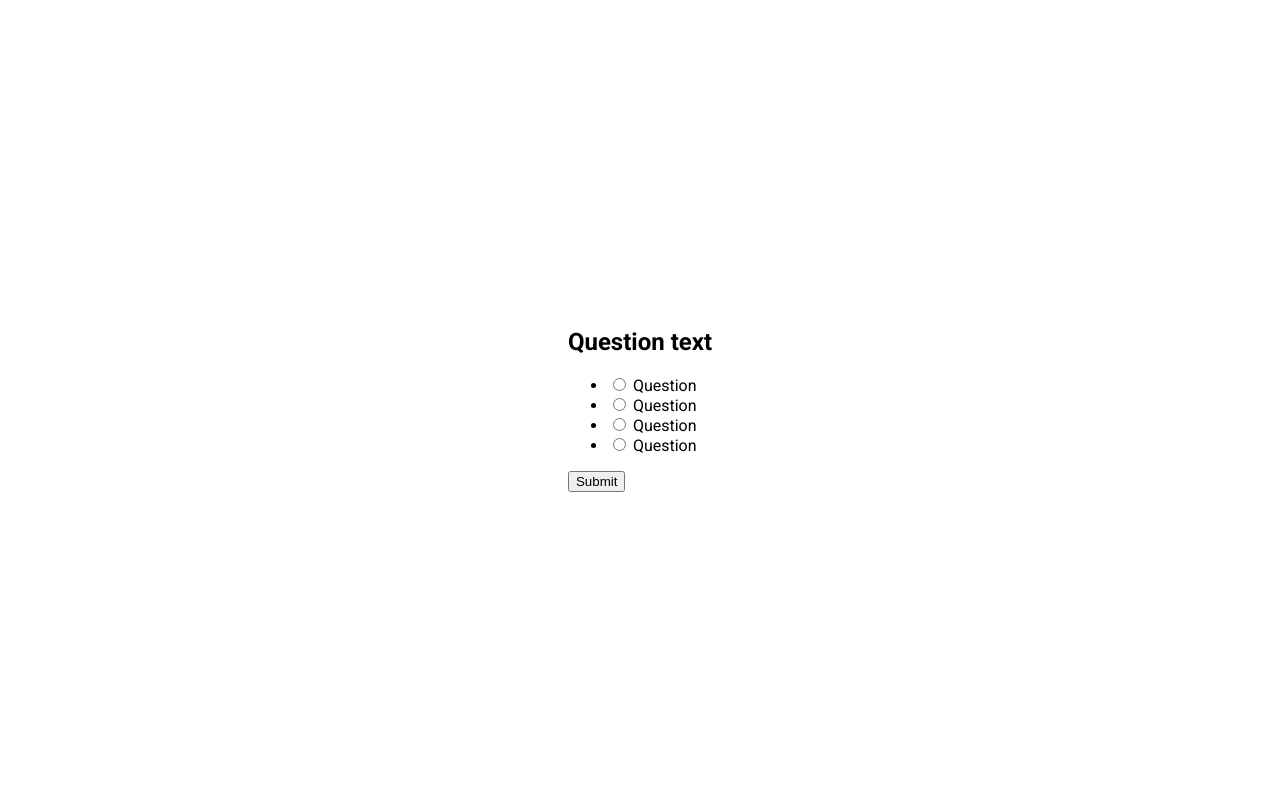
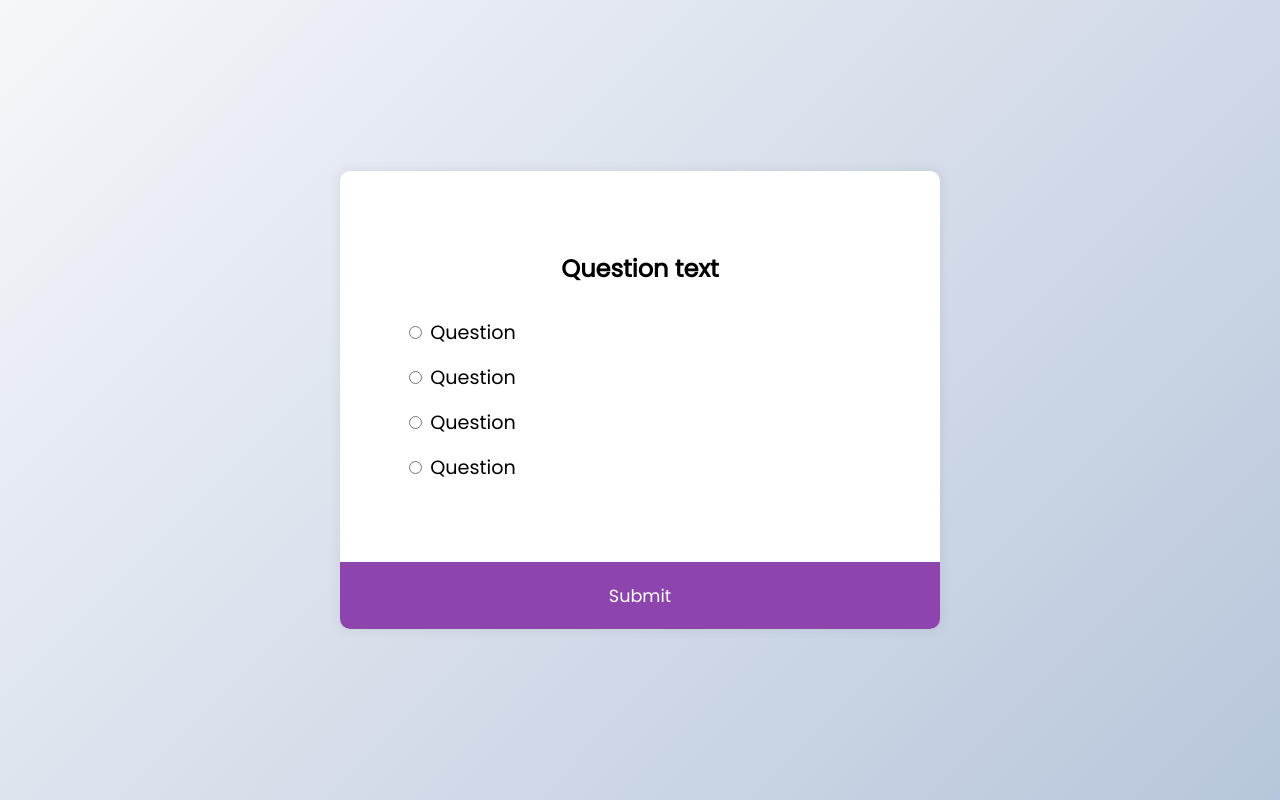
Before and after one commit to IqbalAhmadi/Quiz-Application, a plain HTML site: page index.html in a window 1280 px wide. Drawn offline with Linux system fonts and the light colour scheme.

Commit message:
finished styling the app

```diff
--- a/style.css
+++ b/style.css
@@ -1,16 +1,74 @@
-@import url('https://fonts.googleapis.com/css2?family=Roboto:wght@400;700&display=swap');
+@import url('https://fonts.googleapis.com/css2?family=Poppins:wght@200;400&display=swap');
 
 * {
   box-sizing: border-box;
 }
 
 body {
-  font-family: 'Roboto', sans-serif;
+  background-color: #b8c6db;
+  background-image: linear-gradient(315deg, #b8c6db 0%, #f5f7fa 100%);
+  font-family: 'Poppins', sans-serif;
   display: flex;
-  flex-direction: column;
   align-items: center;
   justify-content: center;
   height: 100vh;
   overflow: hidden;
   margin: 0;
 }
+
+.quiz-container {
+  background-color: #fff;
+  border-radius: 10px;
+  box-shadow: 0 0 10px 2px rgba(100, 100, 100, 0.1);
+  width: 600px;
+  overflow: hidden;
+}
+
+.quiz-header {
+  padding: 4rem;
+}
+
+h2 {
+  padding: 4rem;
+}
+
+h2 {
+  padding: 1rem;
+  text-align: center;
+  margin: 0;
+}
+
+ul {
+  list-style-type: none;
+  padding: 0;
+}
+
+ul li {
+  font-size: 1.2rem;
+  margin: 1rem 0;
+}
+
+ul li label {
+  cursor: pointer;
+}
+
+button {
+  background-color: #8e44ad;
+  color: #fff;
+  border: none;
+  display: block;
+  width: 100%;
+  cursor: pointer;
+  font-size: 1.1rem;
+  font-family: inherit;
+  padding: 1.3rem;
+}
+
+button:hover {
+  background-color: #732d91;
+}
+
+button:focus {
+  outline: none;
+  background-color: #5e3370;
+}
```
